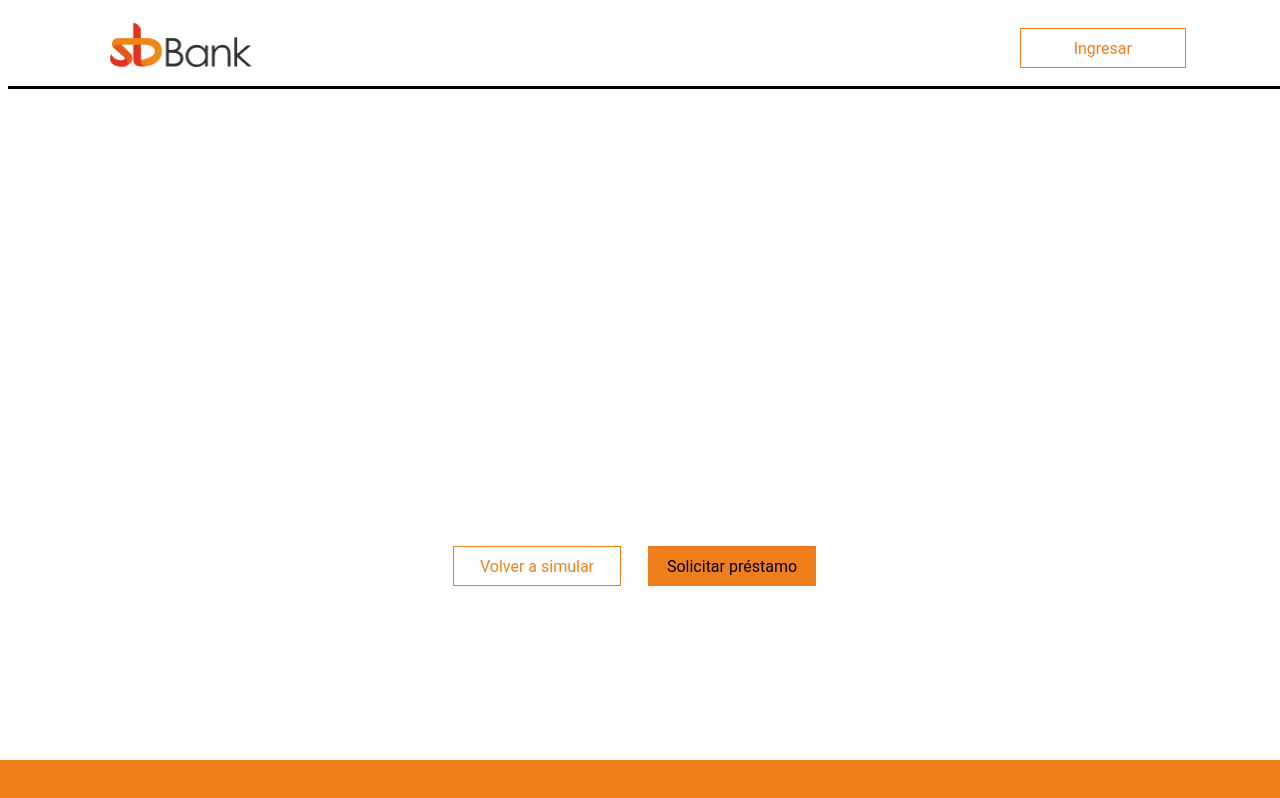
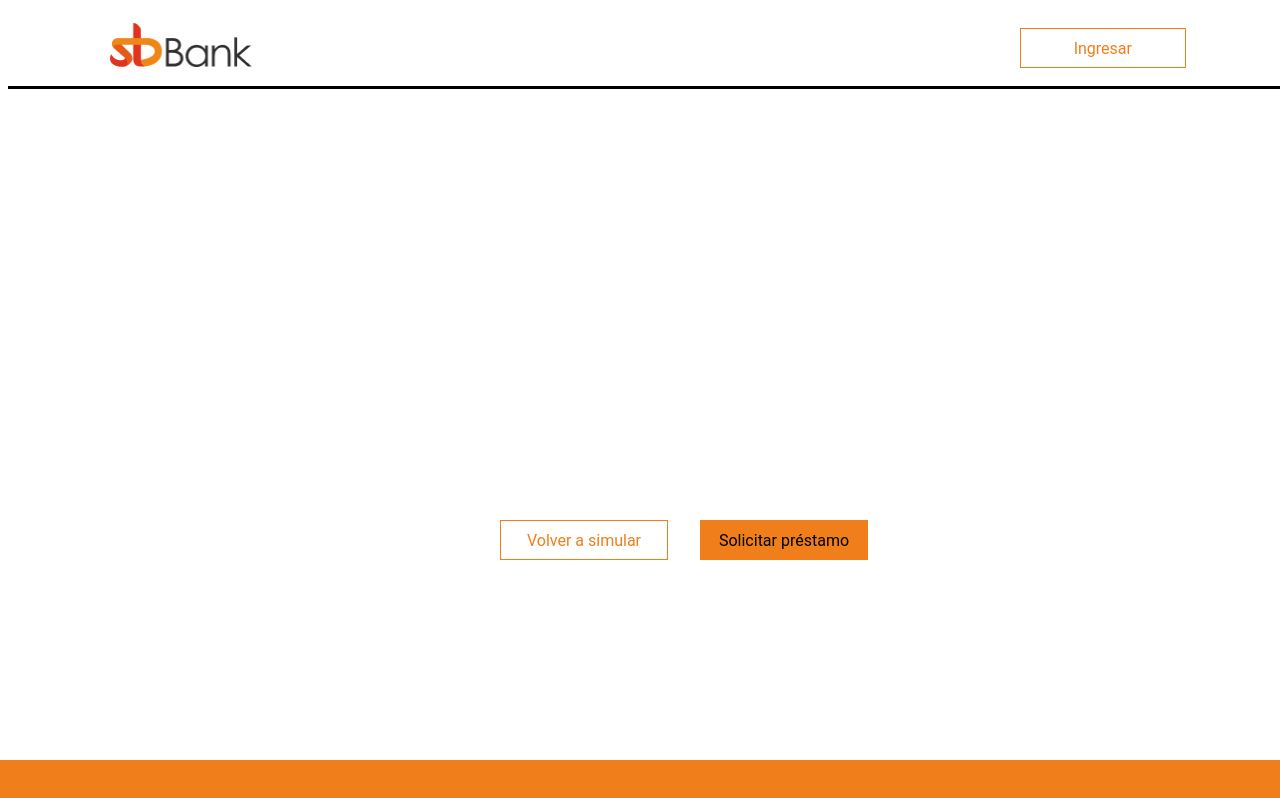
Before and after one commit to GlobantUy/tareas-iniciales-crear-aplicacion-react, a Next.js app in the folder frontend/: page /Descuento in a window 1280 px wide. Built offline with nearby package versions, Linux system fonts and the light colour scheme.

Commit message:
botones Volver a simular y Solicitar préstamo listos

```diff
--- a/frontend/package.json
+++ b/frontend/package.json
@@ -11,6 +11,7 @@
     "axios": "^0.21.0",
     "next": "10.0.0",
     "react": "17.0.1",
-    "react-dom": "17.0.1"
+    "react-dom": "17.0.1",
+    "react-router-dom": "^5.2.0"
   }
 }
--- a/frontend/src/components/Descuentoprestamos.js
+++ b/frontend/src/components/Descuentoprestamos.js
@@ -1,19 +1,18 @@
 import React, { Component } from 'react';
-import axios from 'axios';
+
 
 class Descuento extends Component {
     render() {
         return (
             <div>
-                <div className="form">
 
-                    <form onSubmit={this.handleSumbit}>
-                        <button type="submit" className="btnTerciario"> Volver a simular</button>
+                <a href="http://localhost:3000" target="_blank"><button type="submit" className="btnTerciario"> Volver a simular</button></a>
 
-                        <button type="submit" className="btnCuarto"> Solicitar préstamo</button>
+                <button type="submit" className="btnCuarto"> Solicitar préstamo</button>
 
-                    </form>
-                </div>
+
+
+
             </div>
         )
     }
--- a/frontend/src/components/formLogin.js
+++ b/frontend/src/components/formLogin.js
@@ -74,8 +74,7 @@
                         </Link>
 
                     </form><br />
-                    <a href="http://localhost:3000/Descuento" target="_blank"><button className="btnSecundario">Registrarse</button></a>
-                    <a href="http://localhost:3000/registro" target="_blank"><button className="btnSecundario">Registrarse</button></a>
+                    <a href="http://localhost:3000/registro" target="_blank"><button className="btnSecundario" >Registrarse</button></a>
                 </div>
             </div>
 
--- a/frontend/src/components/formSimLoan.js
+++ b/frontend/src/components/formSimLoan.js
@@ -123,9 +123,13 @@
                         />
                         <label htmlFor="Otros">Otros</label><br></br>
 
-                        <button type="submit" className="btnPrimario"> Simular Prestamo</button>
+
+
+                         <button className="btnPrimario" ><a href="http://localhost:3000/Descuento" class="button"> Simular prestamo</a></button>
+
 
                     </form>
+
                 </div>
             </div>
         )
--- a/frontend/src/pages/Descuento.js
+++ b/frontend/src/pages/Descuento.js
@@ -5,6 +5,7 @@
     <div >
       <header className="header">
       <img className="logoheader" src="/logo.jpg"/>
+
       <a href="http://localhost:3000/ingreso" ><button className="btnHeader" type="submit"> Ingresar</button></a>
       </header>
 
--- a/frontend/src/styles/globals.css
+++ b/frontend/src/styles/globals.css
@@ -107,7 +107,8 @@
 
 .form {
     width:168px;
-    position:absolute;left:50%;
+    position:absolute;
+    left:50%;
     margin-left:-82px;
     margin-top: 118px;
     text-align: center;
@@ -211,8 +212,8 @@
     width: 168px;
     margin-top: 24px;
     position: absolute;
-    top:396px;
-    left:90px;
+    top:496px;
+    left:700px;
 }
 
 .btnCuarto:hover {
@@ -231,8 +232,8 @@
     color: #F07E1A;
     background-color: transparent;
     position: absolute;
-    top:420px;
-    left:-105px;
+    top:520px;
+    left:500px;
 }
 
 .btnTerciario:hover {
@@ -245,3 +246,11 @@
     color: #636363;
     border: 1px solid #636363;
 }
+a.button {
+    -webkit-appearance: button;
+    -moz-appearance: button;
+    appearance: button;
+
+    text-decoration: none;
+    color: initial;
+}
```
Also changed, not shown: 1 other file (tests, documents, lock files or other folders).
